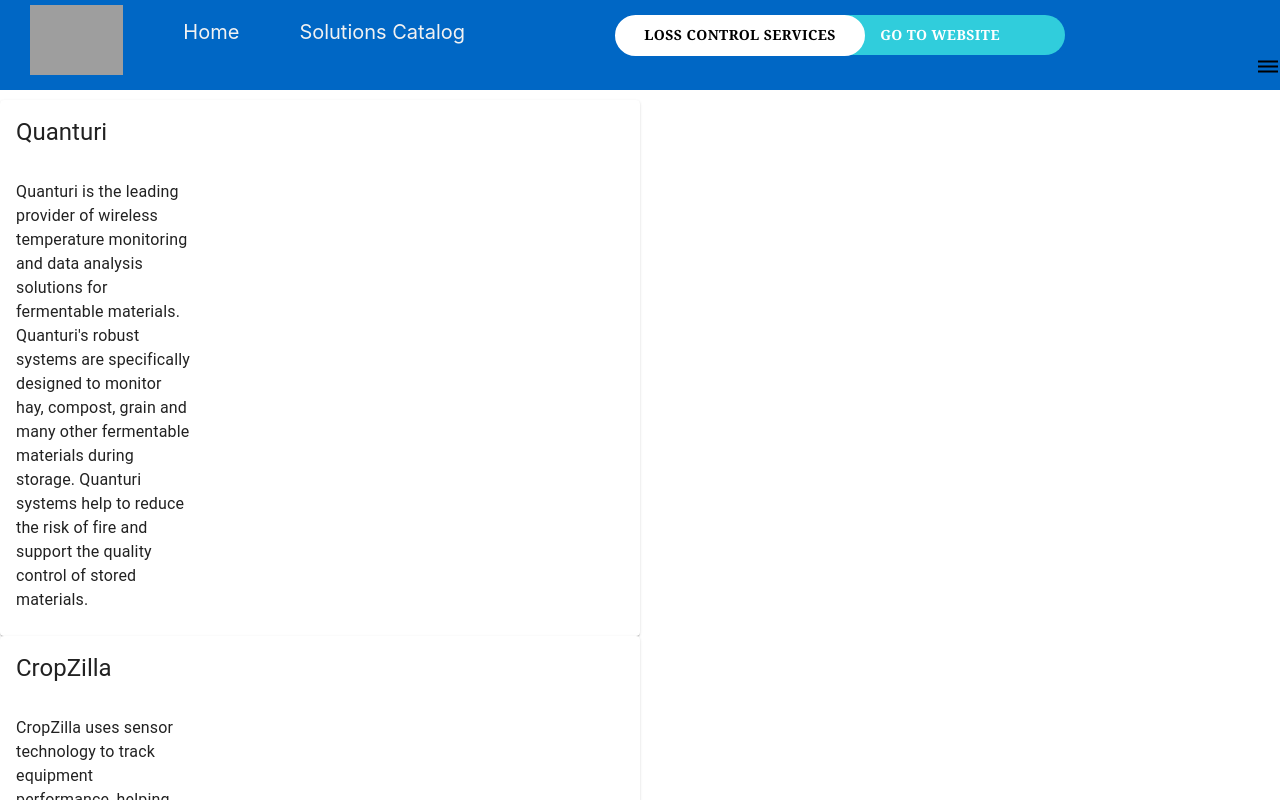
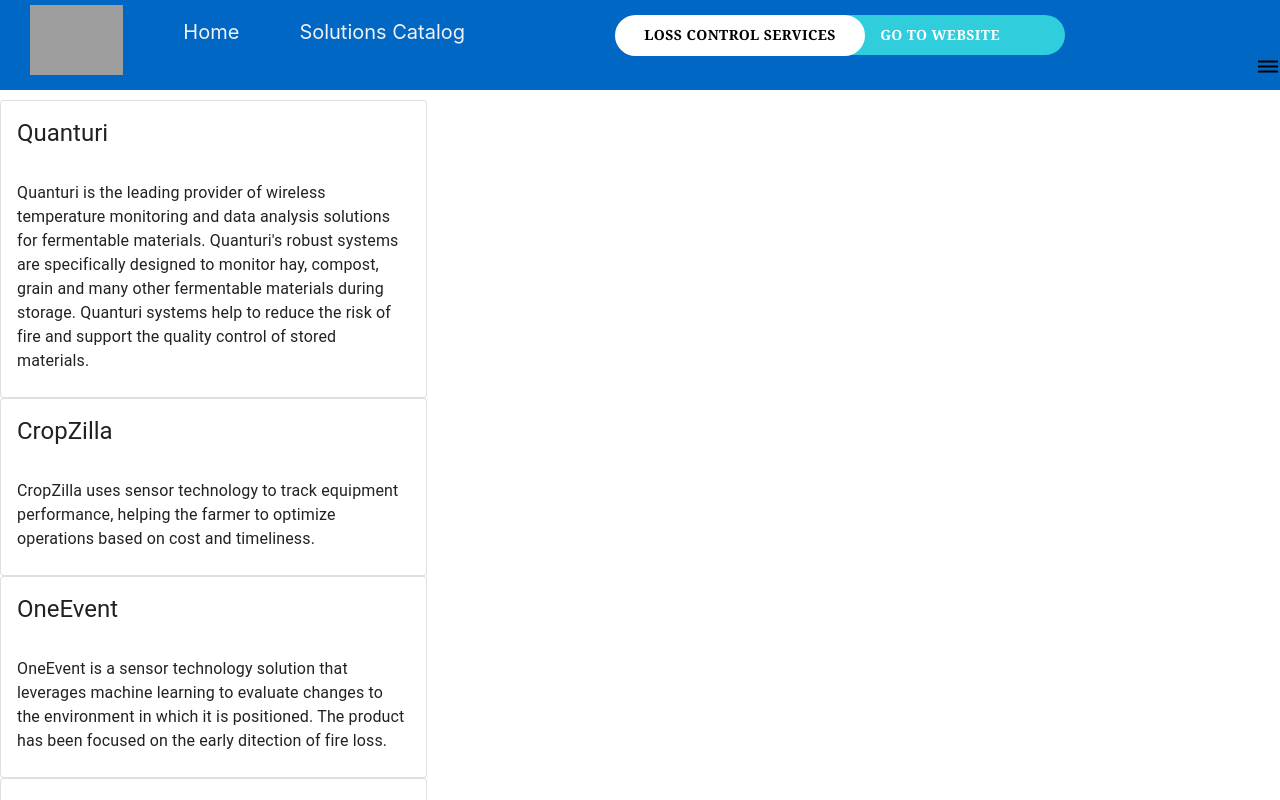
Before and after one commit to hoffay/NW-Marketplace, a React (Create React App) app: page /solutions in a window 1280 px wide. Shown: the top 800 px of the page. Built offline with nearby package versions, Linux system fonts and the light colour scheme; grey boxes are pictures that could not be loaded.

Commit message:
Fix vendor title and description into grid

```diff
--- a/src/Pages/Solutions/Components/VendorCards.js
+++ b/src/Pages/Solutions/Components/VendorCards.js
@@ -6,26 +6,30 @@
 function createCard(vendor) {
     console.log(vendor.Vendor_Name);
     return (
-        <Card key="{vendor}" sx={{ minWidth: 275 }}>
+        <div className="vendorCard">
+        <Grid item xs={12} sm={6} md={4}>
+        <Card key={vendor.Vendor_Name} variant="outlined">
 
             <CardHeader
                 title={vendor.Vendor_Name}
             />
             <CardContent>
-                <div style={{ overflow: "hidden", textOverflow: "ellipsis", width: '11rem' }}>
+                <div style={{ overflow: "hidden", textOverflow: "ellipsis" }}>
                     <Typography>
                         {vendor.Description}
                     </Typography>
                 </div>
             </CardContent>
         </Card>
+        </Grid>
+        </div>
     );
 }
 
 function VendorCard() {
 
     return (
-        <div className="card-deck text-center">
+        <div className="card-deck">
 
             {vendors.map(createCard)}
 
--- a/src/Pages/Solutions/Solutions.js
+++ b/src/Pages/Solutions/Solutions.js
@@ -7,9 +7,7 @@
 function Solutions() {
     return (
         <Grid container>
-            <Grid items xs={6}>
-                <VendorCard />
-            </Grid>
+            <VendorCard />
         </Grid>
 
     );
```
